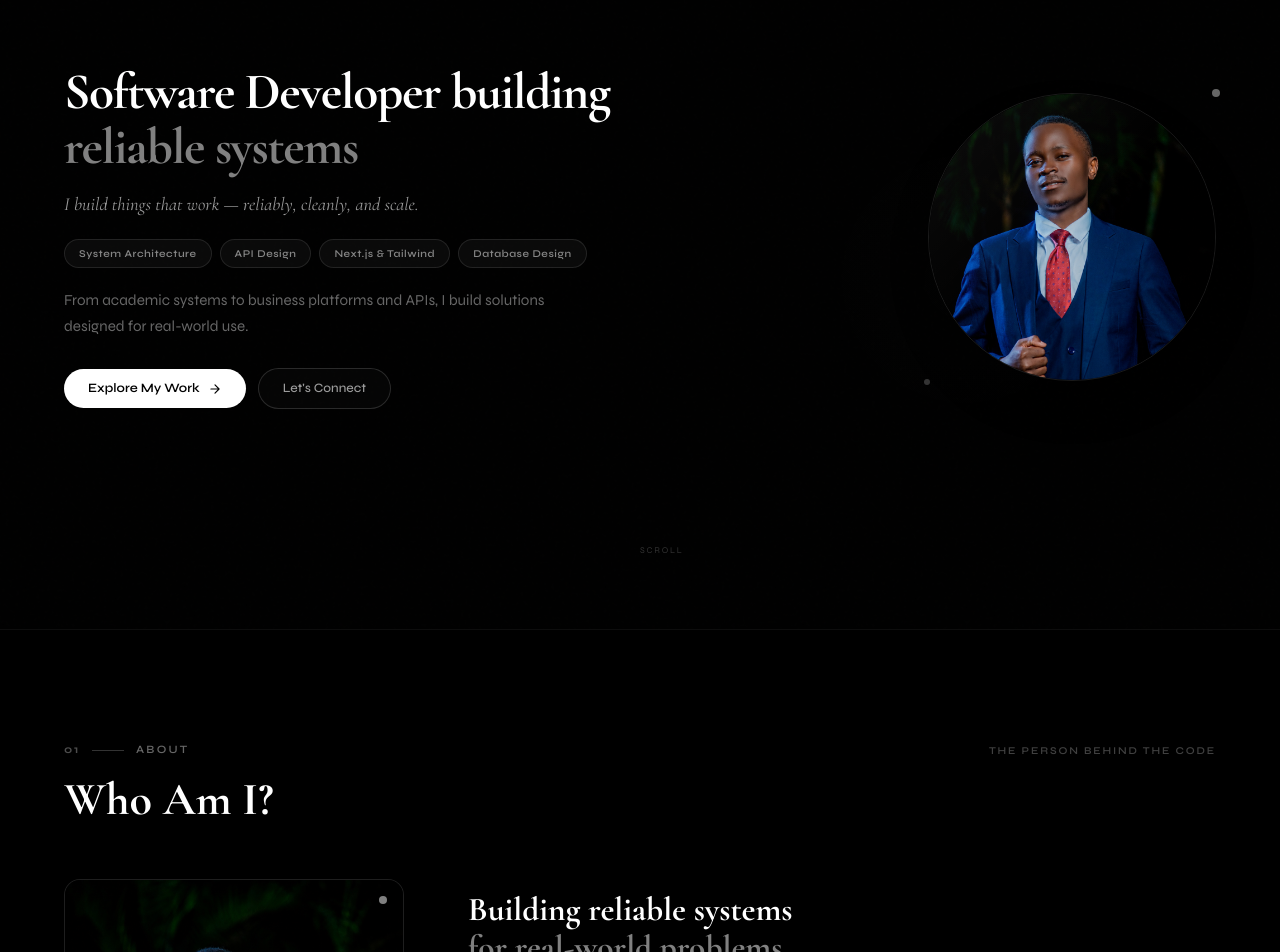
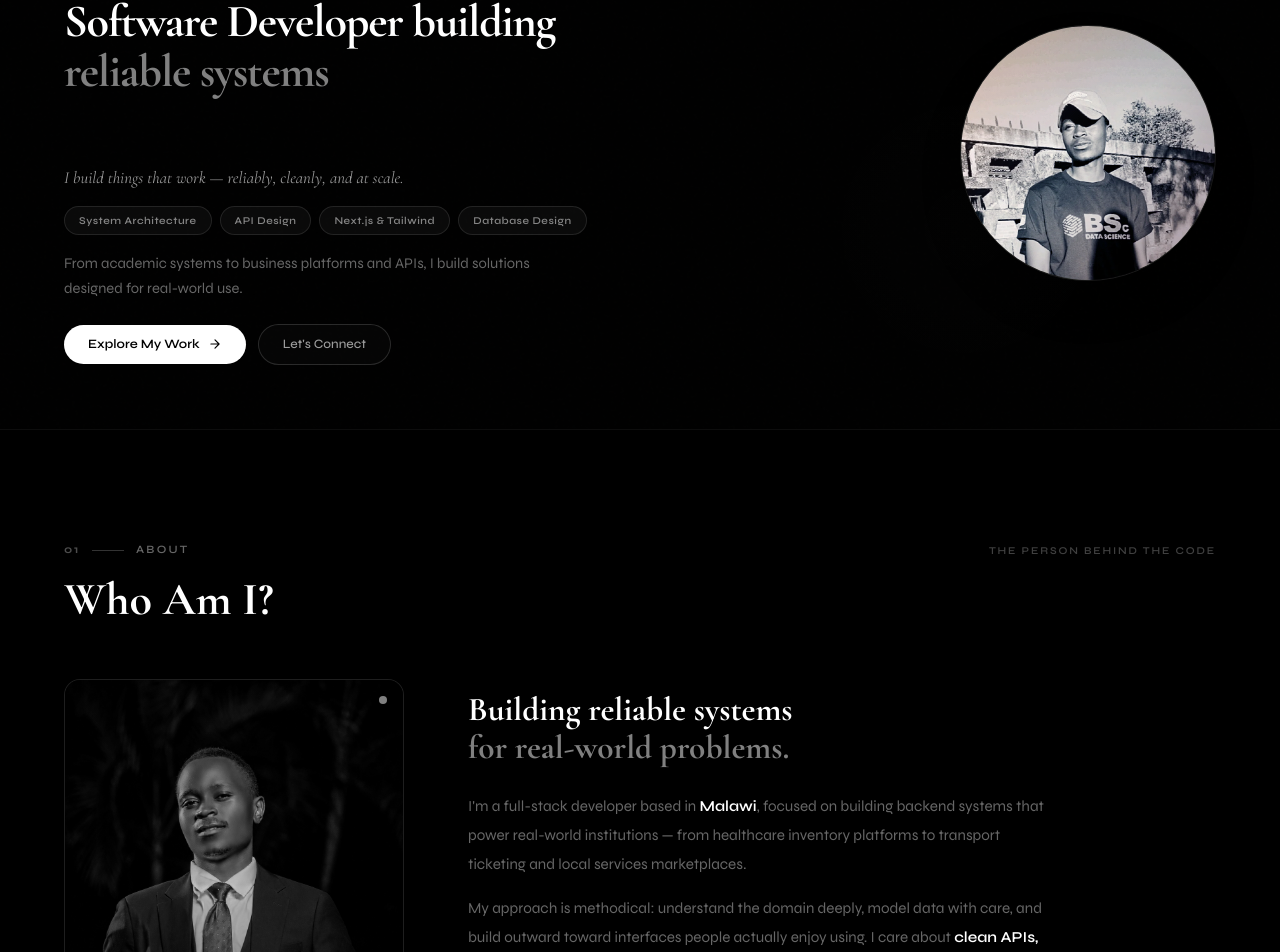
Before and after one commit to yammie6060/portifolio, a Next.js app: page / in a window 1280 px wide. Shown: the part 171-1123 px from the top of the page. Built offline with nearby package versions, Linux system fonts and the light colour scheme.

Commit message:
Refactor code structure for improved readability and maintainability

```diff
--- a/app/components/About.tsx
+++ b/app/components/About.tsx
@@ -5,7 +5,7 @@ import SectionLabel from "@/app/components/SectionLabel";
 import { useScrollReveal } from "../hooks/useScrollReveal";
 
 const INFO_ROW = [
-  { key: "Role", val: "Software Developer" },
+  { key: "Role", val: "Full-Stack Developer" },
   { key: "Focus", val: "Backend Systems · Web Apps" },
   { key: "Based In", val: "Lilongwe, Malawi" },
 ];
@@ -34,7 +34,7 @@ export default function About() {
                 src="/_d.jpg"
                 alt="Yamikani Suwedi"
                 fill
-                className="object-cover object-center "
+                className="object-cover object-center grayscale"
                 sizes="(max-width: 768px) 100vw, 340px"
               />
               <div className="absolute inset-0 bg-gradient-to-t from-black/70 via-black/0 to-black/10" />
@@ -42,7 +42,7 @@ export default function About() {
               <span className="absolute top-4 right-4 w-2 h-2 rounded-full bg-white/50" />
 
               <div className="absolute bottom-4 left-4 inline-flex items-center px-3 py-1.5 rounded-full bg-black/60 backdrop-blur-sm border border-white/10 text-[0.65rem] font-bold tracking-widest uppercase text-white/70">
-                Software Developer
+                Full-Stack Developer
               </div>
               <span className="absolute bottom-4 right-4 text-[0.65rem] font-semibold tracking-widest text-white/40">
                 01 / 01
@@ -63,7 +63,7 @@ export default function About() {
 
             <div className="space-y-4 text-[0.95rem] text-white/40 leading-[1.9] max-w-xl">
               <p>
-                I&apos;m a Software Developer based in{" "}
+                I&apos;m a full-stack developer based in{" "}
                 <strong className="text-white font-semibold">Malawi</strong>,
                 focused on building backend systems that power real-world
                 institutions — from healthcare inventory platforms to
--- a/app/components/Hero.tsx
+++ b/app/components/Hero.tsx
@@ -6,7 +6,7 @@ export default function Hero() {
   return (
     <section
       id="hero"
-      className="relative min-h-screen flex items-center px-4 sm:px-8 md:px-16 pt-20 pb-16 overflow-hidden bg-black"
+      className="relative flex items-center px-4 sm:px-8 md:px-16 pt-24 pb-14 md:pt-28 md:pb-16 overflow-hidden bg-black"
     >
       {/* Subtle grid */}
       <div
@@ -28,22 +28,22 @@ export default function Hero() {
         }}
       />
 
-      <div className="relative z-10 max-w-7xl w-full mx-auto flex flex-col-reverse lg:grid lg:grid-cols-[1fr_auto] gap-10 lg:gap-16 items-center">
+      <div className="relative z-10 max-w-7xl w-full mx-auto flex flex-col-reverse lg:grid lg:grid-cols-[1fr_auto] gap-8 lg:gap-14 items-center">
         {/* Left */}
         <div className="text-center lg:text-left">
           {/* Heading */}
-          <h1 className="font-display leading-[1.08] tracking-tight text-[clamp(1.8rem,4vw,3.4rem)] font-bold text-white animate-[fadeUp_0.8s_cubic-bezier(0.22,1,0.36,1)_0.2s_both]">
-            Software Developer building{" "} <br />
+          <h1 className="font-display leading-[1.08] tracking-tight text-[clamp(1.7rem,3.6vw,3rem)] font-bold text-white animate-[fadeUp_0.8s_cubic-bezier(0.22,1,0.36,1)_0.2s_both] py-14">
+            Software Developer building <br />
             <span className="text-white/50">reliable systems</span>
           </h1>
 
           {/* Subtitle */}
-          <p className="mt-4 font-display text-[1rem] sm:text-[1.15rem] text-white/60 italic animate-[fadeUp_0.8s_cubic-bezier(0.22,1,0.36,1)_0.25s_both]">
-            I build things that work — reliably, cleanly, and scale.
+          <p className="mt-3 font-display text-[0.95rem] sm:text-[1.05rem] text-white/60 italic animate-[fadeUp_0.8s_cubic-bezier(0.22,1,0.36,1)_0.25s_both]">
+            I build things that work — reliably, cleanly, and at scale.
           </p>
 
           {/* Capability titles */}
-          <div className="mt-5 flex flex-wrap items-center justify-center lg:justify-start gap-2 animate-[fadeUp_0.8s_cubic-bezier(0.22,1,0.36,1)_0.35s_both]">
+          <div className="mt-4 flex flex-wrap items-center justify-center lg:justify-start gap-2 animate-[fadeUp_0.8s_cubic-bezier(0.22,1,0.36,1)_0.35s_both]">
             {["System Architecture", "API Design", "Next.js & Tailwind", "Database Design"].map(
               (title) => (
                 <span
@@ -57,12 +57,13 @@ export default function Hero() {
           </div>
 
           {/* Description */}
-          <p className="mt-5 text-[0.9rem] sm:text-[0.95rem] text-white/40 leading-[1.7] max-w-[500px] mx-auto lg:mx-0 animate-[fadeUp_0.8s_cubic-bezier(0.22,1,0.36,1)_0.4s_both]">
-            From academic systems to business platforms and APIs, I build solutions designed for real-world use.
+          <p className="mt-4 text-[0.88rem] sm:text-[0.92rem] text-white/40 leading-[1.65] max-w-[500px] mx-auto lg:mx-0 animate-[fadeUp_0.8s_cubic-bezier(0.22,1,0.36,1)_0.4s_both]">
+            From academic systems to business platforms and APIs, I build
+            solutions designed for real-world use.
           </p>
 
-          {/* Buttons - Cleaner & More Compact */}
-          <div className="flex flex-col sm:flex-row items-center justify-center lg:justify-start gap-3 mt-7 animate-[fadeUp_0.8s_cubic-bezier(0.22,1,0.36,1)_0.5s_both]">
+          {/* Buttons */}
+          <div className="flex flex-col sm:flex-row items-center justify-center lg:justify-start gap-3 mt-6 animate-[fadeUp_0.8s_cubic-bezier(0.22,1,0.36,1)_0.5s_both]">
             <a
               href="#projects"
               className="group inline-flex items-center gap-2 px-6 py-2.5 rounded-full bg-white text-black text-[0.8rem] font-semibold transition-all duration-300 ease-out hover:bg-white/90 hover:scale-[1.02] hover:shadow-[0_8px_25px_rgba(255,255,255,0.1)] active:scale-[0.98]"
@@ -87,44 +88,44 @@ export default function Hero() {
               href="#contact"
               className="inline-flex items-center gap-2 px-6 py-2.5 rounded-full border border-white/15 bg-white/[0.02] text-white/60 text-[0.8rem] font-medium transition-all duration-300 ease-out hover:border-white/30 hover:bg-white/[0.06] hover:text-white active:scale-[0.98]"
             >
-              Let's Connect
+              Let&apos;s Connect
             </a>
           </div>
         </div>
 
-        {/* Right: Image */}
+        {/* Right: Image with crop and hue effect */}
         <div className="animate-[fadeUp_0.8s_cubic-bezier(0.22,1,0.36,1)_0.3s_both]">
           <div className="relative group">
             <div className="absolute -inset-6 rounded-full bg-gradient-to-br from-white/5 via-white/0 to-transparent opacity-0 group-hover:opacity-100 blur-2xl transition-opacity duration-700" />
 
-            <div className="relative w-52 h-52 sm:w-64 sm:h-64 md:w-72 md:h-72 rounded-full overflow-hidden border border-white/10 shadow-2xl transition-all duration-500 group-hover:border-white/20 group-hover:scale-[1.02]">
-              <div className="absolute inset-0 bg-gradient-to-br from-white/5 via-transparent to-black/20 z-10 rounded-full" />
+            <div className="relative w-44 h-44 sm:w-56 sm:h-56 md:w-64 md:h-64 rounded-full overflow-hidden border border-white/10 shadow-2xl transition-all duration-500 group-hover:border-white/20 group-hover:scale-[1.02]">
+              {/* Hue overlay */}
+              <div
+                className="absolute inset-0 z-20 rounded-full mix-blend-color"
+                style={{
+                  background:
+                    "linear-gradient(135deg, rgba(255,100,50,0.15), rgba(100,150,255,0.15), rgba(255,100,200,0.1))",
+                }}
+              />
+
+              {/* Subtle vignette */}
+              <div className="absolute inset-0 z-10 rounded-full bg-gradient-to-br from-white/10 via-transparent to-black/40" />
 
               <Image
-                src="/_d.jpg"
+                src="/yamie.webp"
                 alt="Yamikani Suwedi"
                 fill
-                className="object-cover object-center transition-all duration-700 group-hover:scale-105"
-                sizes="(max-width: 640px) 208px, (max-width: 768px) 256px, 288px"
+                className="object-cover object-[center_15%] transition-all duration-700 group-hover:scale-105"
+                sizes="(max-width: 640px) 176px, (max-width: 768px) 224px, 256px"
                 priority
                 quality={95}
               />
 
-              <div className="absolute inset-0 rounded-full ring-1 ring-white/0 group-hover:ring-white/20 transition-all duration-700 pointer-events-none" />
+              {/* Ring effect */}
+              <div className="absolute inset-0 rounded-full ring-1 ring-white/0 group-hover:ring-white/20 transition-all duration-700 pointer-events-none z-30" />
             </div>
-
-            <div className="absolute -top-1 -right-1 w-2 h-2 rounded-full bg-white/40" />
-            <div className="absolute -bottom-1 -left-1 w-1.5 h-1.5 rounded-full bg-white/20" />
           </div>
         </div>
-      </div>
-
-      {/* Scroll hint */}
-      <div className="absolute bottom-8 left-1/2 -translate-x-1/2 flex flex-col items-center gap-2 animate-[fadeUp_1s_cubic-bezier(0.22,1,0.36,1)_1s_both]">
-        <span className="text-[0.55rem] tracking-[0.2em] uppercase text-white/20">
-          Scroll
-        </span>
-        <div className="w-px h-8 bg-gradient-to-b from-white/30 to-transparent animate-scroll-drop" />
       </div>
     </section>
   );
```
Also changed, not shown: public/yamie.webp (added).
